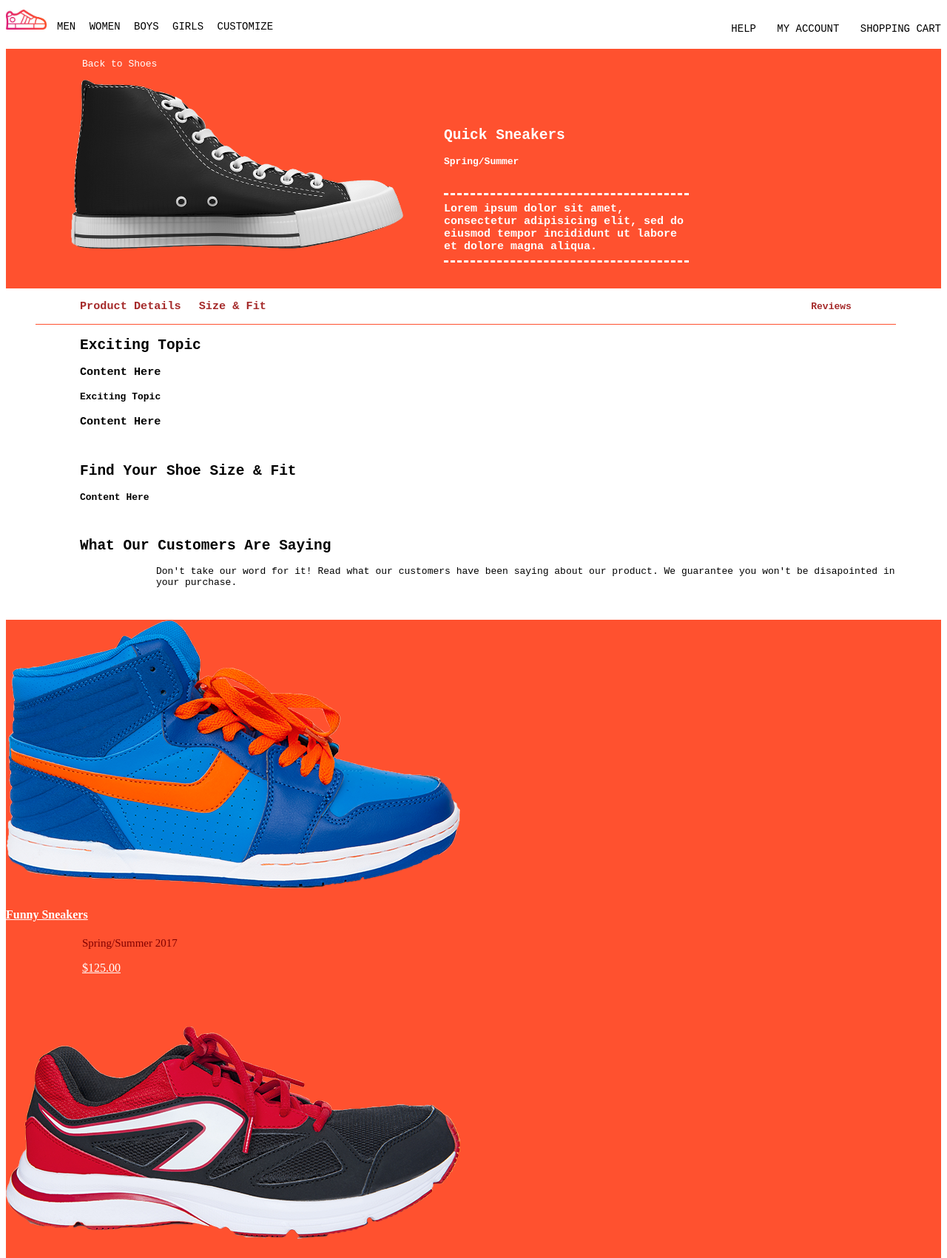
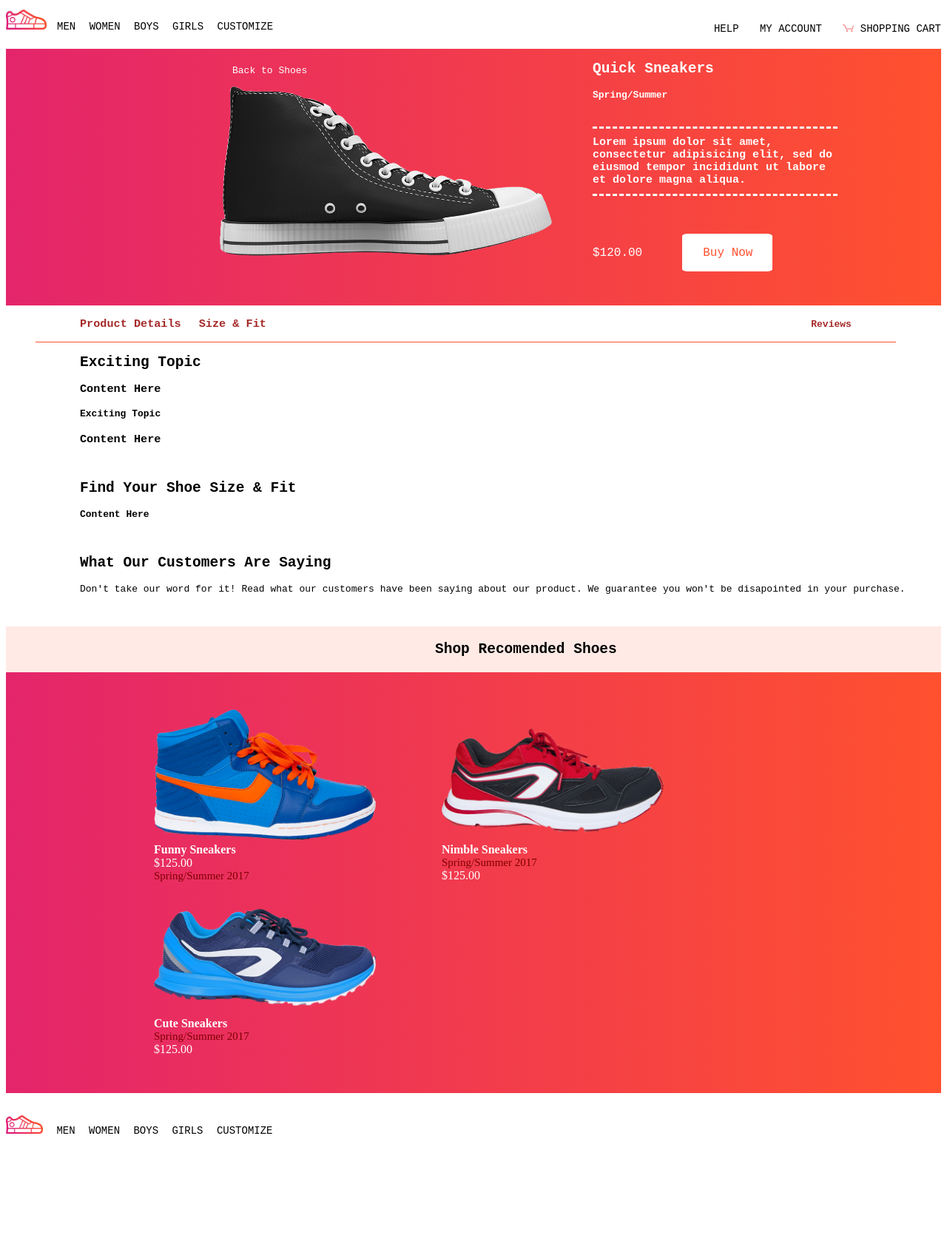
Before and after one commit to helencadams/Final-Project, a plain HTML site: page index.html in a window 1280 px wide. Shown: the top 1701 px of the page at 74% size. After the commit the page ends 1560 px from the top, so only its background shows below. Drawn offline with nearby package versions, Linux system fonts and the light colour scheme.

Commit message:
Final day

```diff
--- a/index.html
+++ b/index.html
@@ -4,6 +4,8 @@
   <head>
       <title>Foundations Website</title>
       <link rel="stylesheet" href="main.css">
+      <script   src="https://code.jquery.com/jquery-3.1.1.min.js"   integrity="sha256-hVVnYaiADRTO2PzUGmuLJr8BLUSjGIZsDYGmIJLv2b8="   crossorigin="anonymous"></script>
+
 
 
   </head>
@@ -24,6 +26,7 @@
       <div class="side-nav">
         <a class="help">Help</a>
         <a class="my-account">My Account</a>
+        <img class="cart-image"src="./images/cart.jpg" alt="cartimage"/>
         <a class="shopping-cart">Shopping Cart</a>
       </div>
 
@@ -39,9 +42,12 @@
           <h4 class="spring-summer">Spring/Summer</h4>
           <h6 class="lorem">Lorem ipsum dolor sit amet, consectetur adipisicing elit,
              sed do eiusmod tempor incididunt ut labore et dolore magna aliqua.
+           </h6>
+           <div class="price-button">
+              <p class="quick-120">$120.00</p>
+              <p class="buy-now-top">Buy Now</p>
 
-             </h6>
-
+           </div>
         </div>
 
 
@@ -66,31 +72,33 @@
             Don't take our word for it! Read what our customers have been saying about our product. We guarantee you won't be disapointed in your purchase.
           </p>
       </div>
+      <h1 class="shop-recomended">Shop Recomended Shoes</h1>
     </section>
 
     <section class="shoe-price">
         <div class="funny">
           <img class="shoe2-image"src="./images/shoe2.png" alt="shoe2"/>
           <h4 class="first-shoe">Funny Sneakers</h4>
+          <p class="amount">$125.00</p>
           <p class="comingsoon">Spring/Summer 2017</p>
-          <p class="amount">$125.00</p>
+
         </div>
         <div class="nimble">
-          <img src="./images/shoe3.png" alt="shoe3">
+          <img class="shoe3-image"src="./images/shoe3.png" alt="shoe3">
           <h4 class="second-shoe">Nimble Sneakers</h4>
           <p class="comingsoon">Spring/Summer 2017</p>
           <p class="amount">$125.00</p>
         </div>
         <div class="cute">
-          <img src="./images/shoe4.png" alt="shoe4">
+          <img class="shoe4-image"src="./images/shoe4.png" alt="shoe4">
           <h4 class="third-shoe">Cute Sneakers</h4>
           <p class="comingsoon">Spring/Summer 2017</p>
           <p class="amount">$125.00</p>
         </div>
     </section>
 
-  <footer>
-    <h1><img src="./images/logo.jpg" alt="sneakerslogo" style="width:50px;height:25px;"></h1>
+  <footer class='footer'>
+    <img class="bottom-logo-sneaker"src="./images/logo.jpg" alt="sneakerslogo">
 
     <div class="bottom-nav">
       <a class="men">Men</a>
@@ -99,9 +107,9 @@
       <a class="girls">Girls</a>
       <a class="customize">Customize</a>
     </div>
-  </footer
+  </footer>
 
 
-
+  <script type="text/javascript" src="main.js"></script>
   </body>
 </html>
--- a/main.css
+++ b/main.css
@@ -9,14 +9,16 @@ header {
   width: 55px;
 }
 
+
 .section1 {
-  background-color:  #ff512f;
+  background:linear-gradient(to right, #e4256b, #ff512f);
+  padding-bottom: 30px;
 }
 
 .shoe1-image {
   width: 450px;
   padding-right: 50px;
-  padding-left: 88px;
+  padding-left: 289px;
 
 }
 
@@ -71,31 +73,24 @@ header {
   padding-right: 60px;
 }
 .shoe-price {
-  background-color: #ff512f;
+  background:linear-gradient(to right, #e4256b, #ff512f);
   color: white;
+  padding-left: 200px;
+  padding-top: 50px;
+  padding-bottom: 50px;
 }
 
-.first-shoe {
-  text-decoration: underline;
-}
-
-.second-shoe {
-  text-decoration: underline;
-}
-
-.third-shoe {
-  text-decoration: underline;
-}
 
 .amount {
-  text-decoration: underline;
   color: white;
+  margin: 0px;
 }
 
 .comingsoon {
   font-size: 15px;
   color: maroon;
   line-height: normal;
+  margin: 0px;
 }
 
 .topnav {
@@ -153,9 +148,6 @@ header {
   display: inline-block;
 }
 
-p {
-  padding-left: 103px;
-}
 
 .lorem {
   width: 331px;
@@ -183,4 +175,101 @@ p {
 .back-to {
   font-family: monospace;
   color: white;
+  padding-left: 306px;
 }
+
+.funny {
+  display: inline-block;
+}
+
+.nimble {
+  display: inline-block;
+}
+
+.cute {
+  display: inline-block;
+}
+
+.shoe2-image {
+  width: 300px;
+  padding-right: 85px;
+}
+
+.shoe3-image {
+  width: 300px;
+  padding-right: 85px;
+}
+
+.shoe4-image {
+  width: 300px;
+}
+
+.bottom-logo-sneaker {
+  width:50px;
+}
+
+.bottom-nav {
+  display: inline-block;
+}
+
+.quick-120 {
+  display: inline-block;
+  font-family: monospace;
+  font-size: 16px;
+  color: white;
+}
+
+.buy-now-top {
+  display: inline-block;
+  font-family: monospace;
+  margin-left: 50px;
+  background: white;
+  width: 94px;
+  height: 34px;
+  border-radius: 6%;
+  padding-top: 17px;
+  font-size: 16px;
+  padding-left: 28px;
+  color: #ff512f;
+}
+
+.hover-effect {
+  /*background-color: green;*/
+  background: linear-gradient(to right, #e4256b, #ff512f);
+  color: white;
+  border-style: solid;
+
+}
+
+.shop-recomended {
+  background-color: rgba(255, 81, 47, 0.12);
+  margin: 0px;
+  padding-left: 580px;
+  padding-top: 20px;
+  padding-bottom: 20px;
+  font-family: monospace;
+}
+
+.first-shoe {
+  margin: 0px;
+}
+
+.second-shoe {
+  margin: 0px;
+}
+
+.third-shoe {
+  margin: 0px;
+}
+
+.footer {
+  padding-top: 30px;
+  padding-bottom: 15px;
+  font-family: monospace;
+  text-transform: uppercase;
+  font-size: 14px;
+}
+
+.cart-image {
+  width: 15px;
+}
--- /dev/null
+++ b/main.js
@@ -0,0 +1,12 @@
+
+var buy_button = $(".buy-now-top");
+
+buy_button.click(function(){
+  buy_button.text("Added to Cart")
+  buy_button.css("width","150px")
+
+})
+
+buy_button.hover(function(){
+  buy_button.toggleClass("hover-effect")
+})
```
